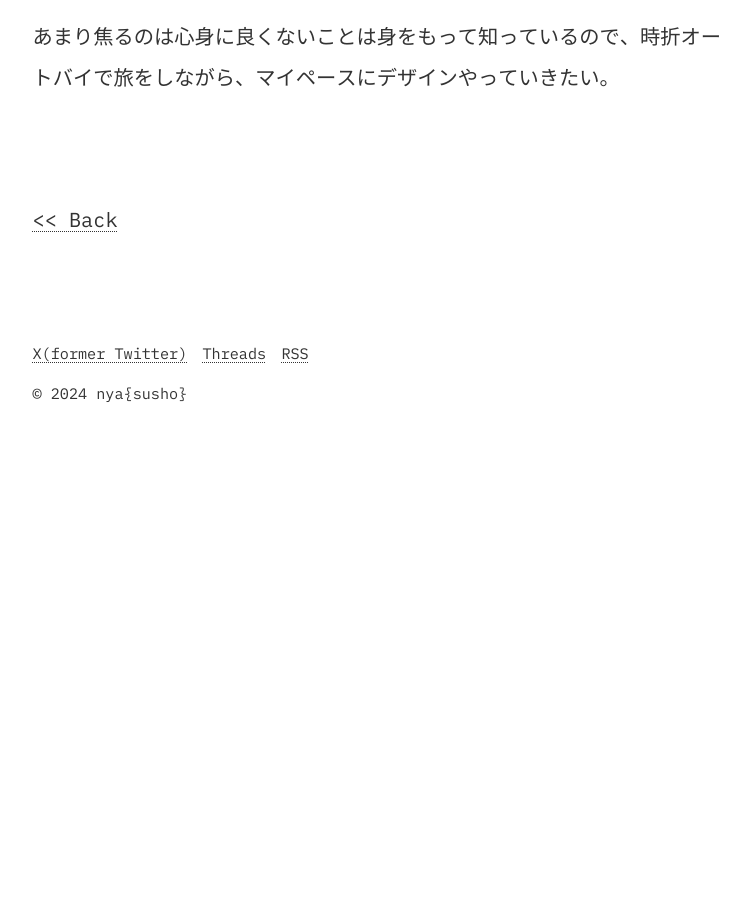
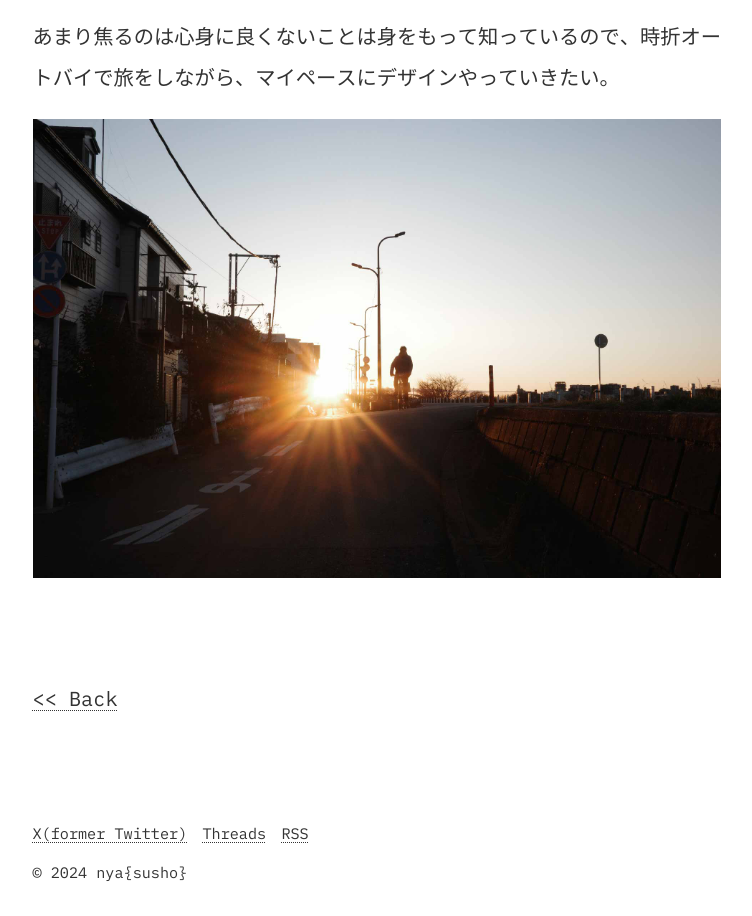
Before and after one commit to nya282828/nya2828_blog, an Astro site: page /blog/20240109 in a window 1280 px wide. Shown: the part 1549-2465 px from the top of the page, without its empty margins (145-897 px from the left). Before the commit the page ends 1999 px from the top, so only its background shows below. Built offline with nearby package versions, Linux system fonts and the light colour scheme; Astro itself is replaced by a stand-in of ours; a web font is replaced by a local one.

Commit message:
Add photo

```diff
--- a/src/content/blog/20240109.mdx
+++ b/src/content/blog/20240109.mdx
@@ -24,3 +24,5 @@ import ImgGrid from '../../components/ImgGrid.astro';
 対して、本業において自分の抱えている課題は明確に理解しているが、現状打開策は見えない。直接手を動かして制作することはどんどん減っていき、ディレクションやPMのような役回りが多くなりそうなので、その分自分の時間で手を動かしながら考えられるような年にできれば良いと思う。
 
 あまり焦るのは心身に良くないことは身をもって知っているので、時折オートバイで旅をしながら、マイペースにデザインやっていきたい。
+
+![今年の初日の出の写真](/blog/20240109/R0005396.JPG)
```
Also changed, not shown: public/blog/20240109/R0005396.JPG (added).
